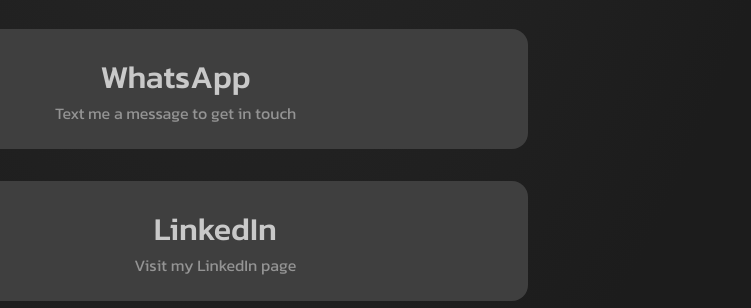
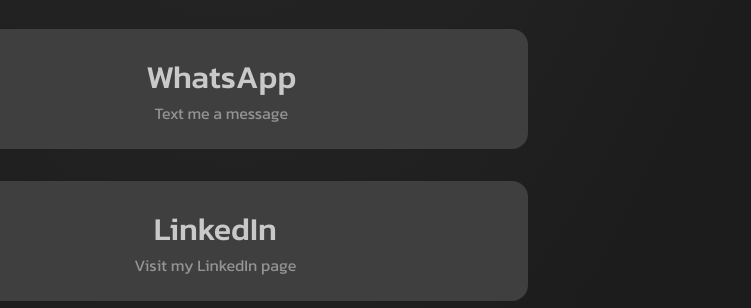
Before and after one commit to sidneihenrique/portfolio, a plain HTML site: page index.html in a window 1280 px wide. Shown: the part 2260-2568 px from the top of the page, 407-1158 px from the left. Drawn offline with nearby package versions, Linux system fonts and the light colour scheme.

Commit message:
Update index.html make smaller the text in whatsapp button

```diff
--- a/index.html
+++ b/index.html
@@ -107,7 +107,7 @@
                     <ion-icon name="logo-whatsapp"></ion-icon>
                     <div>
                         <h2>WhatsApp</h2>
-                        <p>Text me a message to get in touch</p>
+                        <p>Text me a message</p>
                     </div>
                 </a>
 
```
